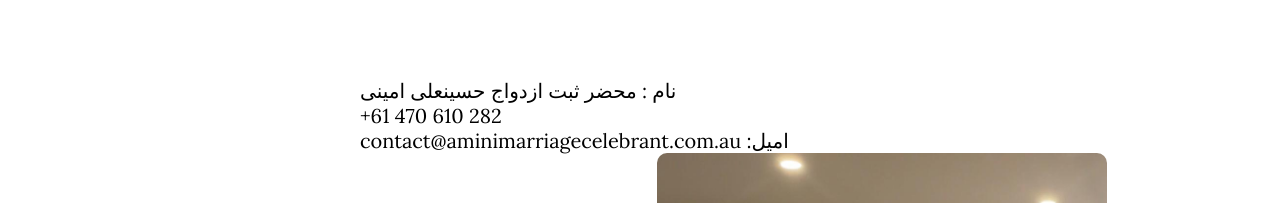
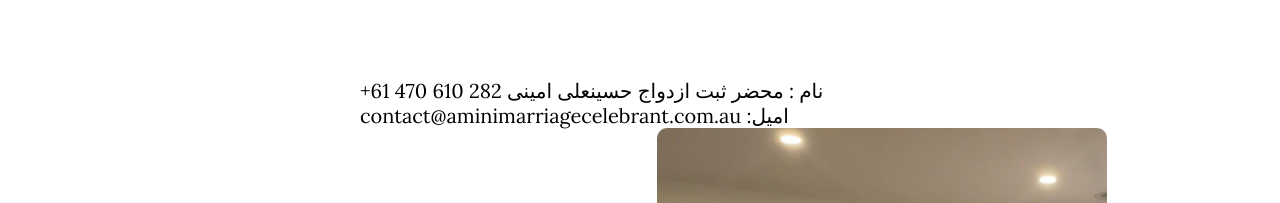
Before and after one commit to arefdevv/aminiwebsite.github.io, a website: page farsi_index.html in a window 1280 px wide. Shown: the part 1008-1211 px from the top of the page. Drawn offline with nearby package versions, Linux system fonts and the light colour scheme.

Commit message:
Update farsi_index.html

```diff
--- a/farsi_index.html
+++ b/farsi_index.html
@@ -61,8 +61,7 @@
     <contact id="contact" class="contact_us">
         <h4 id="contact_header" class="contact_header">:تماس</h4>
         <div class="contact_wrapper">
-            <p id="c_p2" class="c_p2">نام : محضر ثبت ازدواج حسینعلی امینی<br>
-            +61 470 610 282 <br>
+            <p id="c_p2" class="c_p2"> +61 470 610 282 نام : محضر ثبت ازدواج حسینعلی امینی<br>
             contact@aminimarriagecelebrant.com.au :امیل</p>
         </div>
         <img class="contact_img" src="./images/Amini Marriage Celebrant.jpg" alt="">
```
